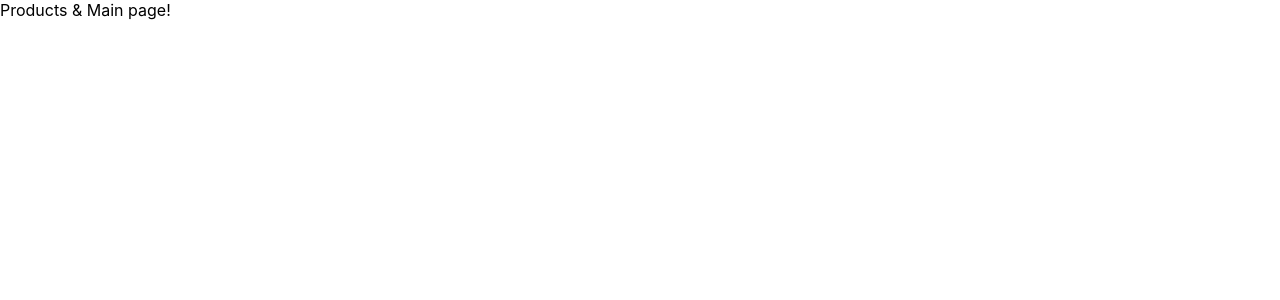
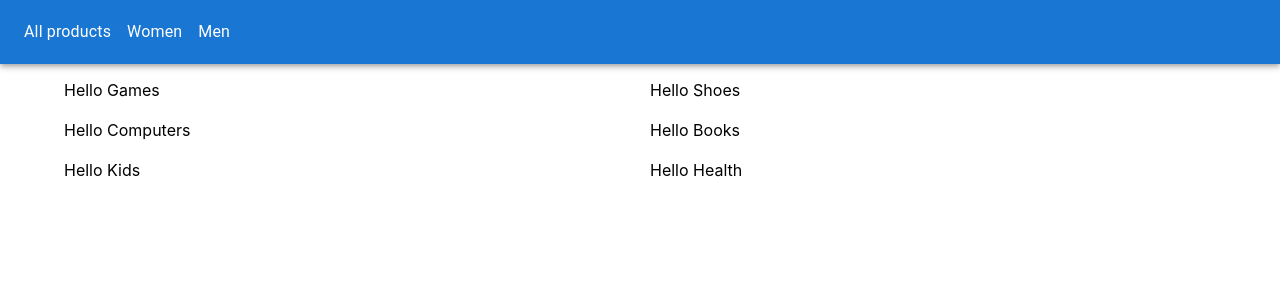
Before and after one commit to gsaaad/Next_E-Commerce-Store, a Next.js app: page / in a window 1280 px wide. Shown: the top 300 px of the page. Built offline with nearby package versions, Linux system fonts and the light colour scheme.

Commit message:
configuration of main page to display 6 categories from randomly generated seeded data

```diff
--- a/components/ProductsList.js
+++ b/components/ProductsList.js
@@ -5,25 +5,37 @@ import ImageListItem from "@mui/material/ImageListItem";
 import ImageListItemBar from "@mui/material/ImageListItemBar";
 
 export default function ProductsList({ products }) {
+  const DEPARTMENTS = Object.keys(products);
+  const PRODUCTS = Object.values(products);
+  console.log(PRODUCTS);
+
   return (
-    <ImageList cols={5} gap={20}>
-      {products.map((product) => (
-        <ImageListItem key={product.image}>
-          {/* Product's image*/}
-          <img
-            src={`${product.image}?w=250&fit=crop&auto=format`}
-            srcSet={`${product.image}?w=250&fit=crop&auto=format&dpr=2 2x`}
-            alt={product.name}
-            loading="lazy"
-          />
-          {/* Product's name + price under the image */}
-          <ImageListItemBar
-            title={product.name}
-            subtitle={<span>Price: {product.price}</span>}
-            position="below"
-          />
-        </ImageListItem>
-      ))}
+    <ImageList col={5} gap={20}>
+      {/* {
+        (products,
+        Object.entries(products).forEach((department) => {
+          const departmentTitle = department[0];
+          const departmentProducts = department[1];
+          const randomProduct = Object.values(departmentProducts)[2];
+
+          <ImageListItem key={department[0]}>
+            <div>Department: {departmentTitle}</div>
+            <img
+              src={`${randomProduct.productImg}?w=250&fit=crop&auto=format&dpr=2`}
+            />
+          </ImageListItem>;
+        }))
+      } */}
+      {Object.entries(DEPARTMENTS).map((department) => {
+        const departmentId = department[0];
+        const departmentTitle = department[1];
+
+        return (
+          <ImageListItem key={departmentId}>
+            <div>Hello {departmentTitle}</div>
+          </ImageListItem>
+        );
+      })}
     </ImageList>
   );
 }
--- a/package.json
+++ b/package.json
@@ -2,7 +2,6 @@
   "name": "nextjs_-ecommerce",
   "version": "0.1.0",
   "private": true,
-  "type": "module",
   "scripts": {
     "dev": "next dev",
     "build": "next build",
--- a/pages/index.js
+++ b/pages/index.js
@@ -5,6 +5,7 @@ import Navigation from "../components/Navigation";
 import ProductsList from "../components/ProductsList";
 import Container from "@mui/material/Container";
 import Box from "@mui/material/Box";
+import PRODUCTS from "../data.json";
 
 export default function Home() {
   return (
@@ -70,6 +71,11 @@ export default function Home() {
     //     </a>
     //   </footer>
     // </div>
-    <div>Products & Main page!</div>
+    <Box>
+      <Navigation />
+      <Container maxWidth="lg">
+        <ProductsList products={PRODUCTS} />
+      </Container>
+    </Box>
   );
 }
```
